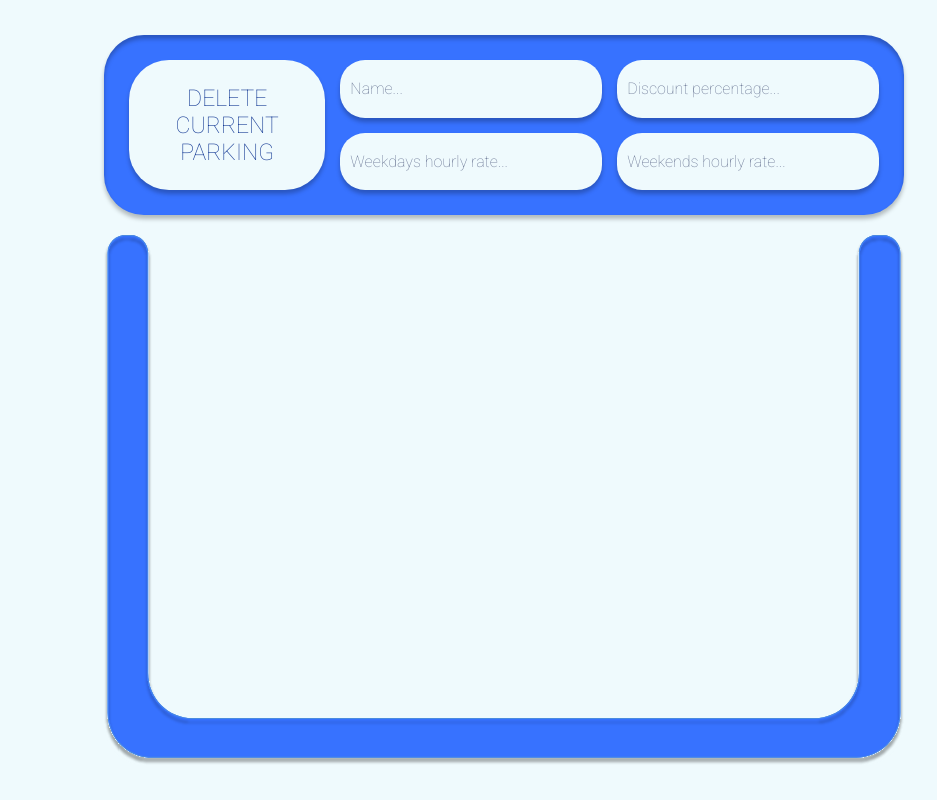
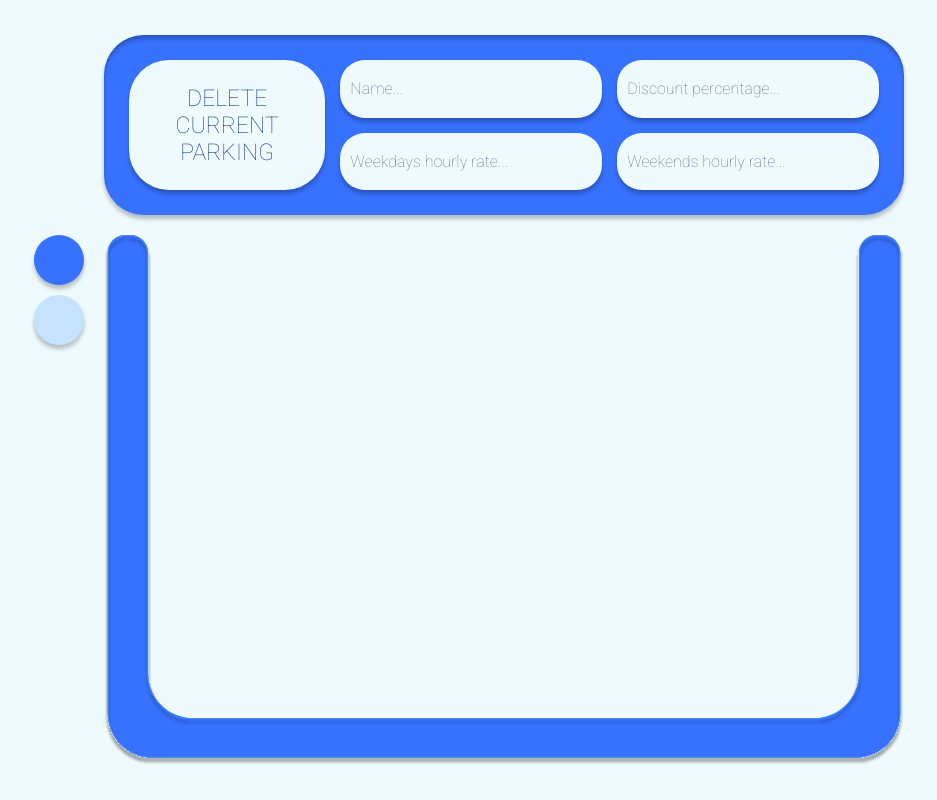
Before and after one commit to IlliaHalchun/raven-db, a React (Create React App) app in the folder front-end/: page / in a window 1280 px wide. Shown: the whole page, without its empty margins (136-1073 px from the left). Built offline with nearby package versions, Linux system fonts and the light colour scheme.

Commit message:
Implemented SideBar element and created one extra theme for Button element

```diff
--- a/front-end/src/UI/Button/Button.module.css
+++ b/front-end/src/UI/Button/Button.module.css
@@ -11,6 +11,11 @@
     cursor: pointer;
     padding: 5px;
     transition: background-color .3s;
+}
+
+.Button:active {
+        box-shadow: 0px 0px 4px rgba(0, 0, 0, 0.25), inset 0px 4px 4px rgba(0, 0, 0, 0.25);
+        transform: translateY(4px);
 }
 
 .BigText {
@@ -31,11 +36,6 @@
     background-color: var(--second-color-hover);
 }
 
-.Light:active {
-        box-shadow: 0px 0px 4px rgba(0, 0, 0, 0.25), inset 0px 4px 4px rgba(0, 0, 0, 0.25);
-        transform: translateY(4px);
-}
-
 .Dark {
     color: white;
     background-color: var(--base-color);
@@ -45,7 +45,12 @@
     background-color: var(--base-color-hover);
 }
 
-.Dark:active {
-        box-shadow: 0px 0px 4px rgba(0, 0, 0, 0.25), inset 0px 0px 4px rgba(0, 0, 0, 0.25);
-        transform: translateY(4px);
+.LightBlue {
+    color: var(--base-text-color);
+    background-color: #C5E3FF;
 }
+
+.LightBlue:hover {
+    color: white;
+    background-color: var(--base-color);
+}
--- a/front-end/src/UI/Button/Button.tsx
+++ b/front-end/src/UI/Button/Button.tsx
@@ -4,7 +4,8 @@ import cn from "classnames"
 
 export enum Appearance {
     Light,
-    Dark
+    Dark,
+    LightBlue
 }
 
 export enum TextSize {
@@ -27,6 +28,7 @@ export function Button({appearance, textSize = TextSize.Small, children, ...prop
                 cn(styles.Button, {
                 [styles.Light]: appearance === Appearance.Light,
                 [styles.Dark]: appearance === Appearance.Dark,
+                [styles.LightBlue]: appearance === Appearance.LightBlue,
                 [styles.BigText]: textSize === TextSize.Big,
                 [styles.SmallText]: textSize === TextSize.Small
                 })
--- a/front-end/src/components/Body/Body.tsx
+++ b/front-end/src/components/Body/Body.tsx
@@ -2,6 +2,7 @@ import type { ReactElement } from "react"
 import styles from "./Body.module.css"
 import {ReactComponent as BodyShape} from './src/Body.svg';
 import {ReactComponent as BodyStroke} from './src/Body(Stroke).svg';
+import {SideBar} from "../SideBar/SideBar";
 
 export interface BodyProps {
 
@@ -12,6 +13,7 @@ export function Body(props: BodyProps): ReactElement {
         <div className={styles.Body}>
             <BodyShape className={styles.BodyShape}/>
             <BodyStroke className={styles.BodyStroke}/>
+            <SideBar/>
         </div>
     )
 }
--- /dev/null
+++ b/front-end/src/components/SideBar/SideBar.module.css
@@ -0,0 +1,15 @@
+.SideBar {
+    position: absolute;
+    top: 0;
+    left: -70px;
+
+    width: 50px;
+    height: fit-content;
+}
+
+.SideBar  button {
+    width: 50px;
+    height: 50px;
+
+    margin-bottom: 10px;
+}
--- /dev/null
+++ b/front-end/src/components/SideBar/SideBar.tsx
@@ -0,0 +1,16 @@
+import type { ReactElement } from "react"
+import {Appearance, Button} from "../../UI/Button/Button"
+import styles from "./SideBar.module.css"
+
+export interface SideBarProps {
+
+}
+
+export function SideBar(props: SideBarProps): ReactElement {
+    return (
+        <div className={styles.SideBar}>
+            <Button appearance={Appearance.Dark}/>
+            <Button appearance={Appearance.LightBlue}/>
+        </div>
+    )
+}
```
